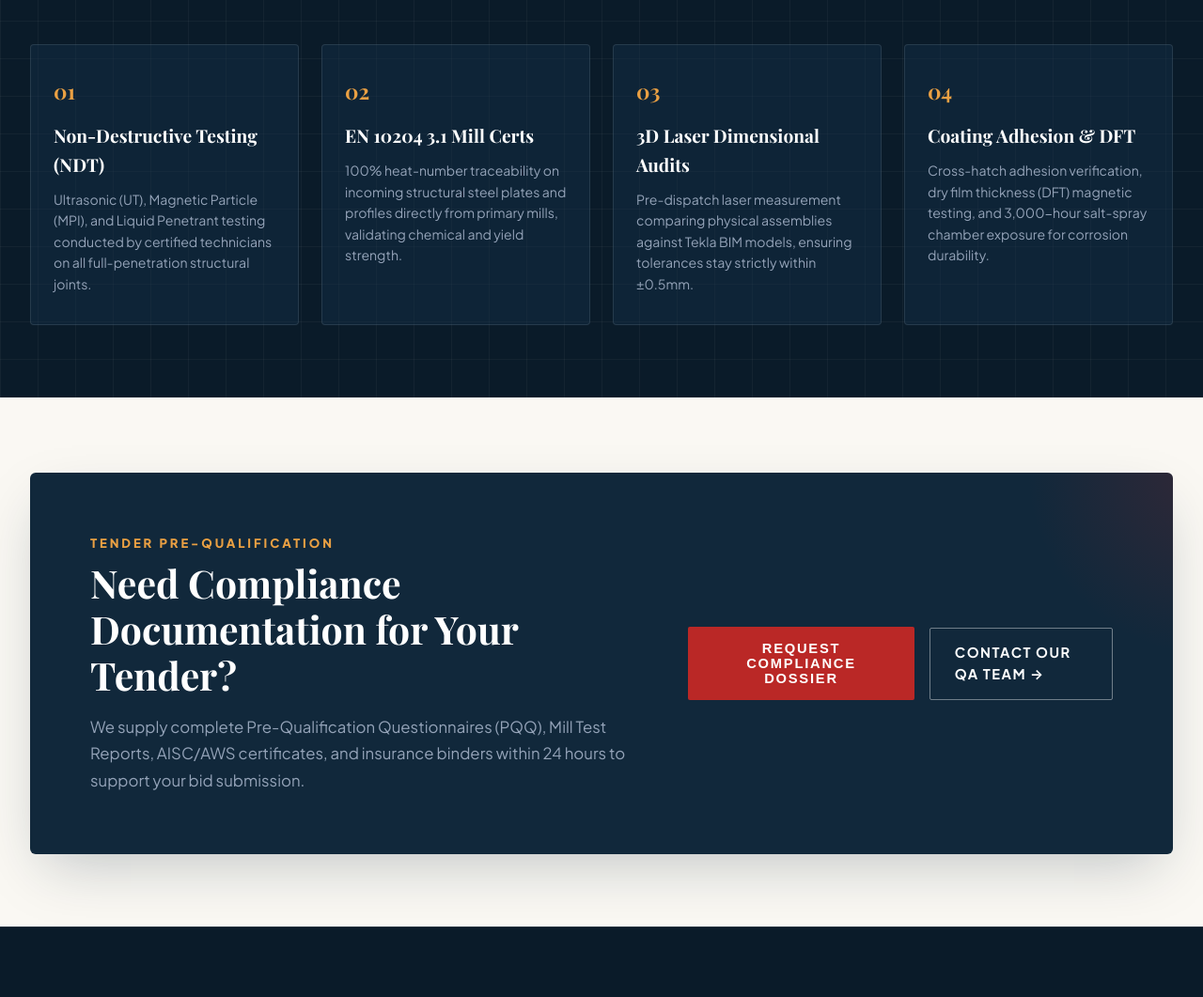
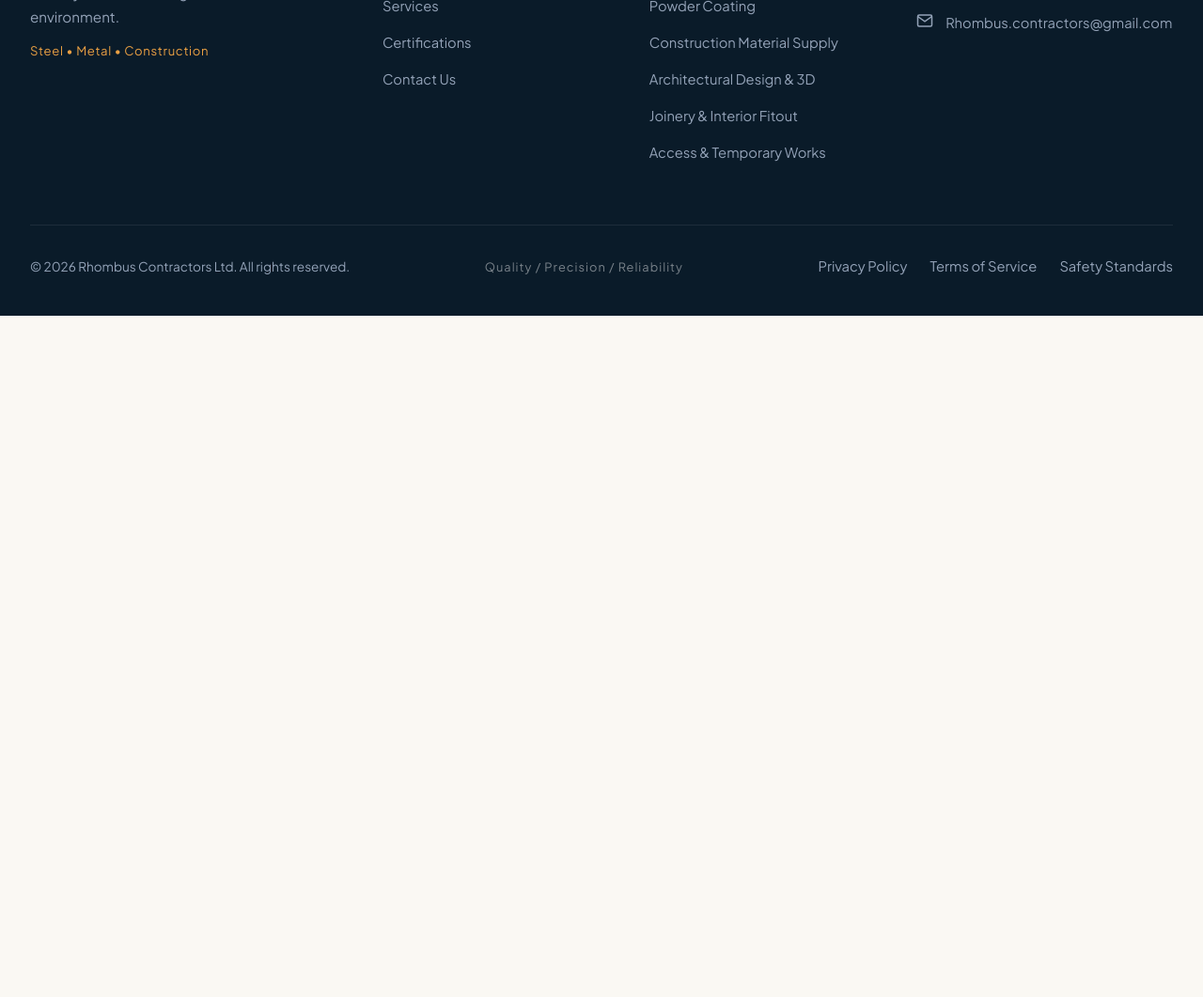
Before and after one commit to shamna24/rhombuscontractors, a website built with Vite: page certifications.html in a window 1280 px wide. Shown: the part 3428-4489 px from the top of the page at 94% size. After the commit the page ends 3764 px from the top, so only its background shows below. Built offline with nearby package versions, Linux system fonts and the light colour scheme; a web font is replaced by a local one.

Commit message:
Remove testing protocols and tender compliance sections from certifications page

```diff
--- a/certifications.html
+++ b/certifications.html
@@ -907,94 +907,7 @@
     </div>
   </section>
 
-  <!-- ==========================================================================
-       QUALITY CONTROL & TESTING PROTOCOLS (Deep Navy Section)
-       ========================================================================== -->
-  <section class="cert-testing-section">
-    <div class="site-container">
 
-      <div class="cert-testing-header">
-        <div>
-          <div class="cert-testing-eyebrow">QUALITY ASSURANCE &amp; NDT RIGOR</div>
-          <h2 class="cert-testing-title">Testing Protocols Backing Every Joint.</h2>
-        </div>
-        <div>
-          <p class="cert-testing-lead">
-            Certification without relentless verification is meaningless. Rhombus Contractors deploys certified Level II Non-Destructive Testing (NDT) technicians and advanced 3D scanning to ensure 100% compliance.
-          </p>
-        </div>
-      </div>
-
-      <div class="cert-testing-grid">
-
-        <!-- Protocol 1 -->
-        <div class="cert-test-card">
-          <div class="cert-test-num">01</div>
-          <h3 class="cert-test-title">Non-Destructive Testing (NDT)</h3>
-          <p class="cert-test-text">
-            Ultrasonic (UT), Magnetic Particle (MPI), and Liquid Penetrant testing conducted by certified technicians on all full-penetration structural joints.
-          </p>
-        </div>
-
-        <!-- Protocol 2 -->
-        <div class="cert-test-card">
-          <div class="cert-test-num">02</div>
-          <h3 class="cert-test-title">EN 10204 3.1 Mill Certs</h3>
-          <p class="cert-test-text">
-            100% heat-number traceability on incoming structural steel plates and profiles directly from primary mills, validating chemical and yield strength.
-          </p>
-        </div>
-
-        <!-- Protocol 3 -->
-        <div class="cert-test-card">
-          <div class="cert-test-num">03</div>
-          <h3 class="cert-test-title">3D Laser Dimensional Audits</h3>
-          <p class="cert-test-text">
-            Pre-dispatch laser measurement comparing physical assemblies against Tekla BIM models, ensuring tolerances stay strictly within &plusmn;0.5mm.
-          </p>
-        </div>
-
-        <!-- Protocol 4 -->
-        <div class="cert-test-card">
-          <div class="cert-test-num">04</div>
-          <h3 class="cert-test-title">Coating Adhesion &amp; DFT</h3>
-          <p class="cert-test-text">
-            Cross-hatch adhesion verification, dry film thickness (DFT) magnetic testing, and 3,000-hour salt-spray chamber exposure for corrosion durability.
-          </p>
-        </div>
-
-      </div>
-
-    </div>
-  </section>
-
-  <!-- ==========================================================================
-       TENDER COMPLIANCE & ESTIMATION CALL TO ACTION
-       ========================================================================== -->
-  <section class="about-cta-section" style="padding-top: 5rem;">
-    <div class="site-container">
-      <div class="about-cta-card">
-
-        <div class="about-cta-content">
-          <div class="section-tag" style="color: var(--color-amber-light); margin-bottom: 0.5rem;">TENDER PRE-QUALIFICATION</div>
-          <h2>Need Compliance Documentation for Your Tender?</h2>
-          <p>
-            We supply complete Pre-Qualification Questionnaires (PQQ), Mill Test Reports, AISC/AWS certificates, and insurance binders within 24 hours to support your bid submission.
-          </p>
-        </div>
-
-        <div class="about-cta-actions">
-          <button class="open-quote-modal" style="background: var(--color-crimson); color: white; border: none; padding: 0.95rem 1.8rem; font-weight: 700; font-size: 0.92rem; border-radius: 2px; cursor: pointer; text-transform: uppercase; letter-spacing: 0.12em; transition: background 0.2s;">
-            Request Compliance Dossier
-          </button>
-          <a href="contact.html" style="color: white; border: 1.5px solid rgba(255, 255, 255, 0.4); padding: 0.88rem 1.6rem; font-weight: 700; font-size: 0.92rem; border-radius: 2px; text-decoration: none; text-transform: uppercase; letter-spacing: 0.1em; transition: all 0.2s; display: inline-block;">
-            Contact Our QA Team &rarr;
-          </a>
-        </div>
-
-      </div>
-    </div>
-  </section>
 
   <!-- ==========================================================================
        SITE FOOTER (Unified Design)
```
